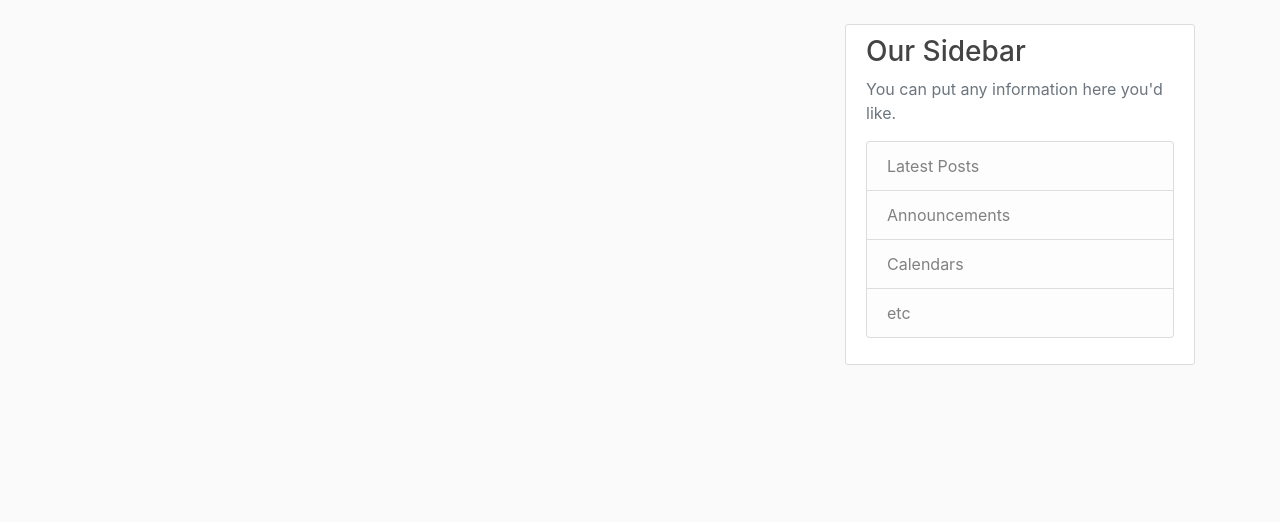
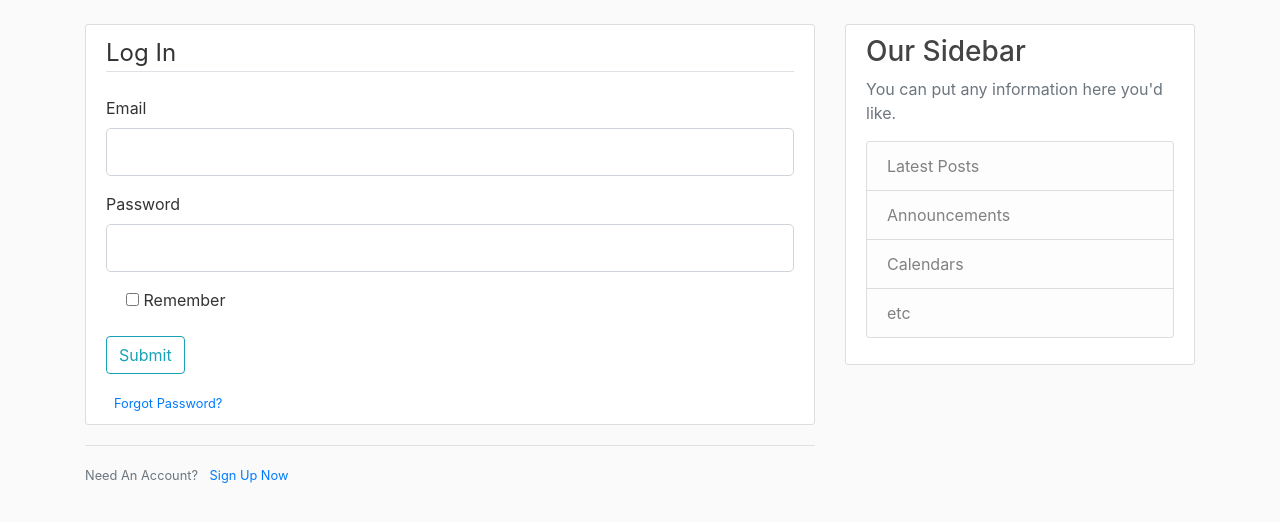
Before and after one commit to nignanthomas/Flask-Blog, a Python web app: template templates/login.html in a window 1280 px wide. Shown: the part 56-578 px from the top of the page. Run offline with Jinja, Linux system fonts and the light colour scheme; the template is opened without the code that fills it: most values are stand-ins (such as "Sample title", 1, 10 or a date in 2020); form fields are guessed from the names that the template uses; some libraries are stand-ins or nearby versions.

Commit message:
add content to  login.html and update login view function

```diff
--- a/templates/login.html
+++ b/templates/login.html
@@ -1 +1,61 @@
 {% extends 'layout.html' %}
+
+{% block content %}
+
+<div class="content-section">
+  <form action="" method="POST">
+
+    {{ form.hidden_tag() }}
+    <fieldset class="form-group">
+
+      <legend class="border-bottom mb-4">Log In</legend>
+
+      <div class="form-group">
+        {{ form.email.label(class="form-control-label") }}
+
+        {% if form.email.errors %}
+          {{ form.email(class="form-control form-control-lg is-invalid") }}
+          <div class="invalid-feedback">
+            {% for error in form.email.errors %}
+              <span> {{ error }} </span>
+            {% endfor %}
+          </div>
+        {% else %}
+          {{ form.email(class="form-control form-control-lg") }}
+        {% endif %}
+      </div>
+      <div class="form-group">
+        {{ form.password.label(class="form-control-label") }}
+
+        {% if form.password.errors %}
+          {{ form.password(class="form-control form-control-lg is-invalid") }}
+          <div class="invalid-feedback">
+            {% for error in form.password.errors %}
+              <span> {{ error }} </span>
+            {% endfor %}
+          </div>
+        {% else %}
+          {{ form.password(class="form-control form-control-lg") }}
+        {% endif %}
+      </div>
+      <div class="form-check">
+        {{ form.remember(class="from-check-input") }}
+        {{ form.remember.label(class="from-check-label") }}
+      </div>
+    </fieldset>
+    <div class="form-group">
+      {{ form.submit(class="btn btn-outline-info") }}
+    </div>
+    <small class="text-muted ml-2">
+      <a href="#">Forgot Password?</a>
+    </small>
+  </form>
+</div>
+<div class="border-top pt-3">
+  <small class="text-muted">
+    Need An Account? <a class="ml-2" href="{{ url_for('register') }}">Sign Up Now</a>
+  </small>
+
+</div>
+
+{% endblock content %}
```
Also changed, not shown: flaskblog.py (+9 -1 lines).
